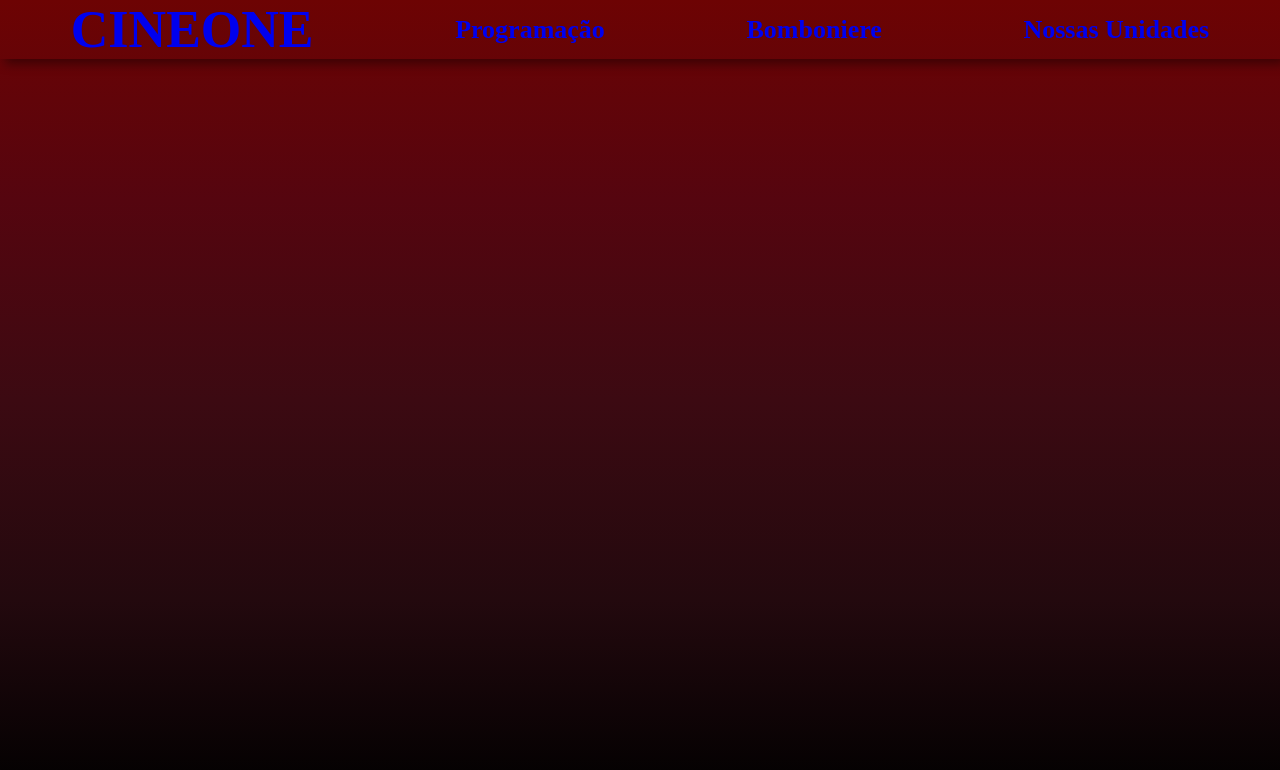
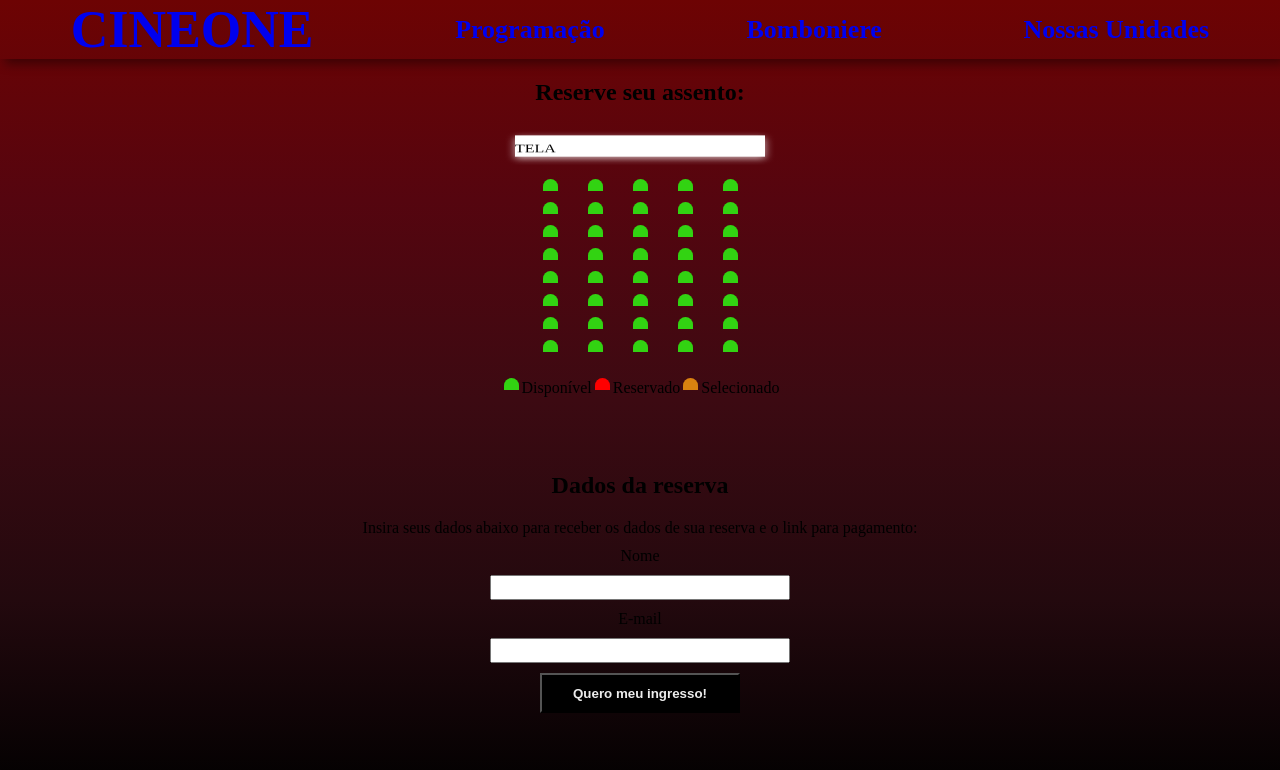
Before and after one commit to thaissilvr/cineone-project-m5, a React (Create React App) app: page /assentos in a window 1280 px wide. Shown: the top 770 px of the page. Built offline with nearby package versions, Linux system fonts and the light colour scheme.

Commit message:
Atualizações Auditorium: estilização da página com css.

```diff
--- a/src/App.js
+++ b/src/App.js
@@ -4,6 +4,7 @@ import Header from "./components/Header/Header"
 import { BrowserRouter, Route, Routes } from 'react-router-dom'
 import MovieInfo from "./components/MovieInfo/MovieInfo";
 import MovieList from "./components/Movies/MovieList";
+import Auditorium from "./components/Auditorium/Auditorium"
 
 function App () {
   return (
@@ -15,7 +16,8 @@ function App () {
                 <Route path="/programacao" element={<MovieList/>}/>
                 <Route path="/bomboniere" />
                 <Route path="/unidades"/>
-                <Route path="/movie-info/:id_movie" element={<MovieInfo/>} />
+                <Route path="/informacoes/:id_movie" element={<MovieInfo/>} />
+                <Route path="/assentos" element={<Auditorium/>}/>
             </Routes>
         </BrowserRouter>
     </div>
--- a/src/components/Auditorium/Auditorium.jsx
+++ b/src/components/Auditorium/Auditorium.jsx
@@ -1,85 +1,87 @@
-import React, { Component } from "react";
+import React from "react";
+
 import style from './Auditorium.module.css'
 
-class Auditorium extends Component {
 
-    constructor(props) {
-        super(props)
-        this.state = {
-            room: []
-        }
-    }
 
-    async requestAPI() {
-        const api = await fetch (`https://cineone-api.herokuapp.com/movie`)
-        const json = await api.json()
-        return json
-    }
+function Auditorium () {
 
-    async componentDidMount(){
-        this.setState({
-            room: await this.requestAPI()
-        })
-    }
 
-    componentDidUpdate() {
-        console.log(this.state.room)
-    }
+     return(
+        <main className={style.mainHeader}>
 
-    render() {
-        return(
-            <main>
+
+            <div className={style.trying}>
+
             <div className={style.totalContainer}>
+            <h2>Reserve seu assento:</h2>
+            <div className={style.screen}><p>TELA</p></div>
             <ul className={style.seatsContainer}>
-                                <li>1</li>
-                                <li>2</li>
-                                <li>3</li>
-                                <li>4</li>
-                                <li>5</li>
-                                <li>6</li>
-                                <li>7</li>
-                                <li>8</li>
-                                <li>9</li>
-                                <li>10</li>
-                                <li>11</li>
-                                <li>12</li>
-                                <li>13</li>
-                                <li>14</li>
-                                <li>15</li>
-                                <li>16</li>
-                                <li>17</li>
-                                <li>18</li>
-                                <li>19</li>
-                                <li>20</li>
-                                <li>21</li>
-                                <li>22</li>
-                                <li>23</li>
-                                <li>24</li>
-                                <li>25</li>
-                                <li>26</li>
-                                <li>27</li>
-                                <li>28</li>
-                                <li>29</li>
-                                <li>30</li>
-                                <li>31</li>
-                                <li>32</li>
-                                <li>33</li>
-                                <li>34</li>
-                                <li>35</li>
-                                <li>36</li>
-                                <li>37</li>
-                                <li>38</li>
-                                <li>39</li>
-                                <li>40</li>
+                <li className={style.seat}></li>
+                <li className={style.occupied}></li>
+                <li className={style.occupied}></li>
+                <li className={style.occupied}></li>
+                <li className={style.seat}></li>
+                <li className={style.seat}></li>
+                <li className={style.seat}></li>
+                <li className={style.seat}></li>
+                <li className={style.seat}></li>
+                <li className={style.seat}></li>
+                <li className={style.seat}></li>
+                <li className={style.seat}></li>
+                <li className={style.occupied}></li>
+                <li className={style.occupied}></li>
+                <li className={style.seat}></li>
+                <li className={style.seat}></li>
+                <li className={style.seat}></li>
+                <li className={style.seat}></li>
+                <li className={style.seat}></li>
+                <li className={style.seat}></li>
+                <li className={style.occupied}></li>
+                <li className={style.seat}></li>
+                <li className={style.seat}></li>
+                <li className={style.seat}></li>
+                <li className={style.seat}></li>
+                <li className={style.seat}></li>
+                <li className={style.seat}></li>
+                <li className={style.seat}></li>
+                <li className={style.seat}></li>
+                <li className={style.seat}></li>
+                <li className={style.seat}></li>
+                <li className={style.seat}></li>
+                <li className={style.seat}></li>
+                <li className={style.seat}></li>
+                <li className={style.seat}></li>
+                <li className={style.seat}></li>
+                <li className={style.seat}></li>
+                <li className={style.seat}></li>
+                <li className={style.seat}></li>
+                <li className={style.seat}></li>
                 </ul>
+
+                <ul className={style.statusContainer}>
+                    <li className={style.available}>Disponível</li>
+                    <li className={style.occupied}>Reservado</li>
+                    <li className={style.selected}>Selecionado</li>
+                </ul>
+
             </div>
 
-                    <div className={style.statusContainer}>
-                        <ul>
-                            <li className={style.disponivel}>Disponível</li>
-                            <li className={style.reservado}>Reservado</li>
-                            <li className={style.selecionado}>Selecionado</li>
-                        </ul>
+            </div>
+
+             <div className={style.trying}>
+            <div className={style.infoContainer}>
+                <h2>Dados da reserva</h2>
+                <p>Insira seus dados abaixo para receber os dados de sua reserva e o link para pagamento:</p>
+
+                    <label htmlFor="nome">Nome</label>
+                    <input typeof="textarea" className={style.inputBox}></input>
+
+                    <label htmlFor="email">E-mail</label>
+                    <input typeof="email" className={style.inputBox}></input>
+
+                    <button className={style.button}>Quero meu ingresso!</button>
+            </div>
             </div>
 
         </main>
@@ -87,6 +89,5 @@ class Auditorium extends Component {
      )
     }
 
-}
 
 export default Auditorium;
--- a/src/components/Auditorium/Auditorium.module.css
+++ b/src/components/Auditorium/Auditorium.module.css
@@ -1,25 +1,57 @@
+.mainHeader{
+ display: flex;
+ flex-direction: column;
+
+}
 .totalContainer {
     display: flex;
+    flex-direction: column;
     justify-content: center;
-    align-content: center;
-    margin-top: 80px;
+    align-items: center;
+
+}
+
+.totalContainer h2 {
+    margin-top: 20px;
+    margin-bottom: 10px;
+}
+
+.screen{
+    background-color: #fff;
+    height: 30px;
+    width: 250px;
+    margin: 15px;
+    transform: rotateX(-45deg);
+    box-shadow: 0 3px 10px rgba(255,255,255,0.7);
+}
+
+.screen p {
+    color: rgb(0, 0, 0);
+
 }
 
 .seatsContainer{
     display: grid;
     grid-template-columns: repeat(5, 40px);
     gap: 5px;
+    cursor: pointer;
+    margin-bottom: 10px;
+    margin-left: 20px;
 }
 
 .seatsContainer li {
-    list-style:none;
-    width:20px;
-    line-height: 20px;
-    border-radius: 20%;
-    text-align: center;
-    font-size: 10px;
-    border: 2px solid rgb(214, 15, 15);
-    padding:0%;
+    background-color:#32d312;
+    height:12px;
+    width: 15px;
+    margin: 3px;
+    border-top-left-radius: 10px;
+    border-top-right-radius: 10px;
+    list-style: none;
+}
+
+.seatsContainer li:hover {
+    background-color: chocolate;
+    border: 2px solid black;
 }
 
 .statusContainer {
@@ -42,24 +74,61 @@
 
 .statusContainer li {
     list-style: none;
+
 }
 
 .statusContainer li::before {
     display: inline-block;
     content: "";
-    line-height: 10px;
-    border-radius: 10px;
-    width: 10px;
-    height: 10px;
-    margin-right: 5px;
+    height:12px;
+    width: 15px;
+    margin: 3px;
+    border-top-left-radius: 10px;
+    border-top-right-radius: 10px;
 }
 
-.disponivel::before {
-    background-color: gray;
+
+
+.available::before {
+    background-color: #32d312;
+
 }
-.reservado::before {
+.occupied::before {
     background-color: red;
 }
-.selecionado::before{
-    background-color: green;
+.selected::before{
+    background-color: rgb(218, 130, 16);
 }
+
+.infoContainer {
+    display: flex;
+    flex-direction: column;
+    align-items: center;
+     margin-top: 60px;
+    padding: 5px;
+}
+
+.infoContainer > h2, p {
+    margin-top: 10px;
+    margin-bottom: 10px;
+}
+
+.inputBox {
+    margin-top: 10px;
+    margin-bottom: 10px;
+    height: 25px;
+    width: 300px;
+}
+
+.button {
+    background-color: rgb(0, 0, 0);
+    color: rgb(236, 236, 236);
+    font-weight: bold;
+    width: 200px;
+    height: 40px;
+    cursor: pointer;
+}
+
+.button:hover{
+    font-style: italic;
+}
```
Lines whose indentation alone changed are shown as unchanged.
